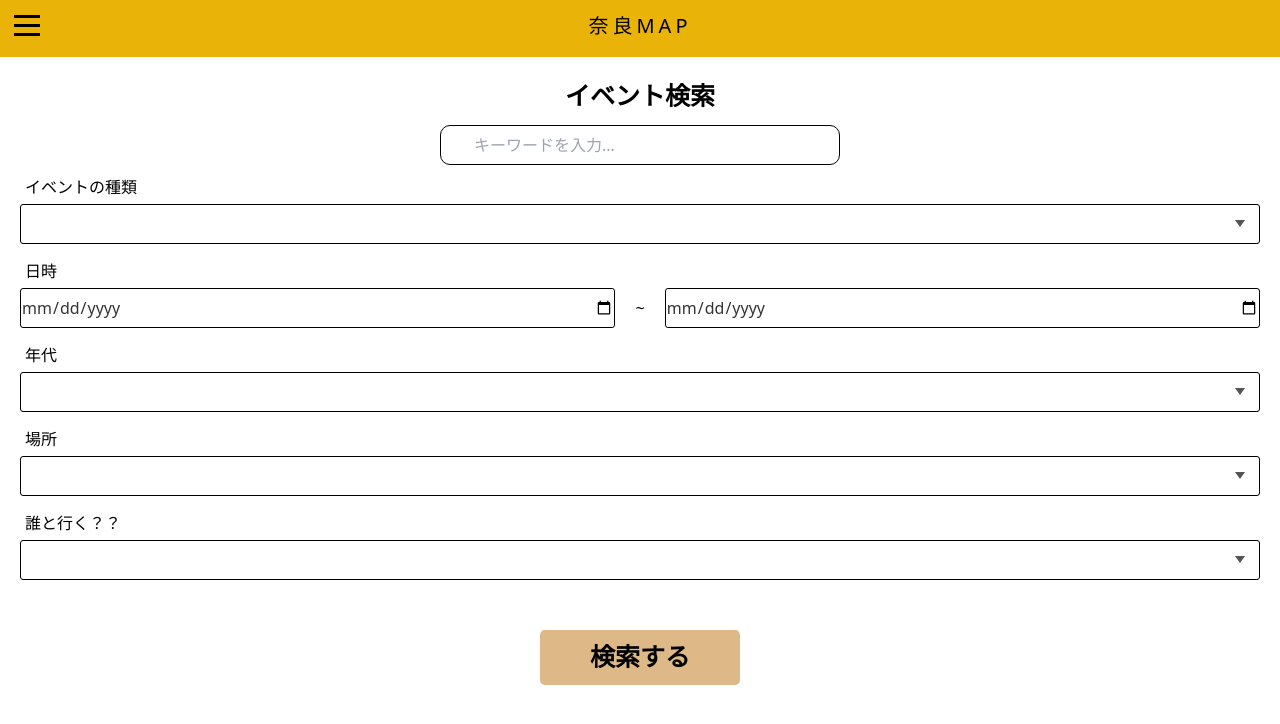
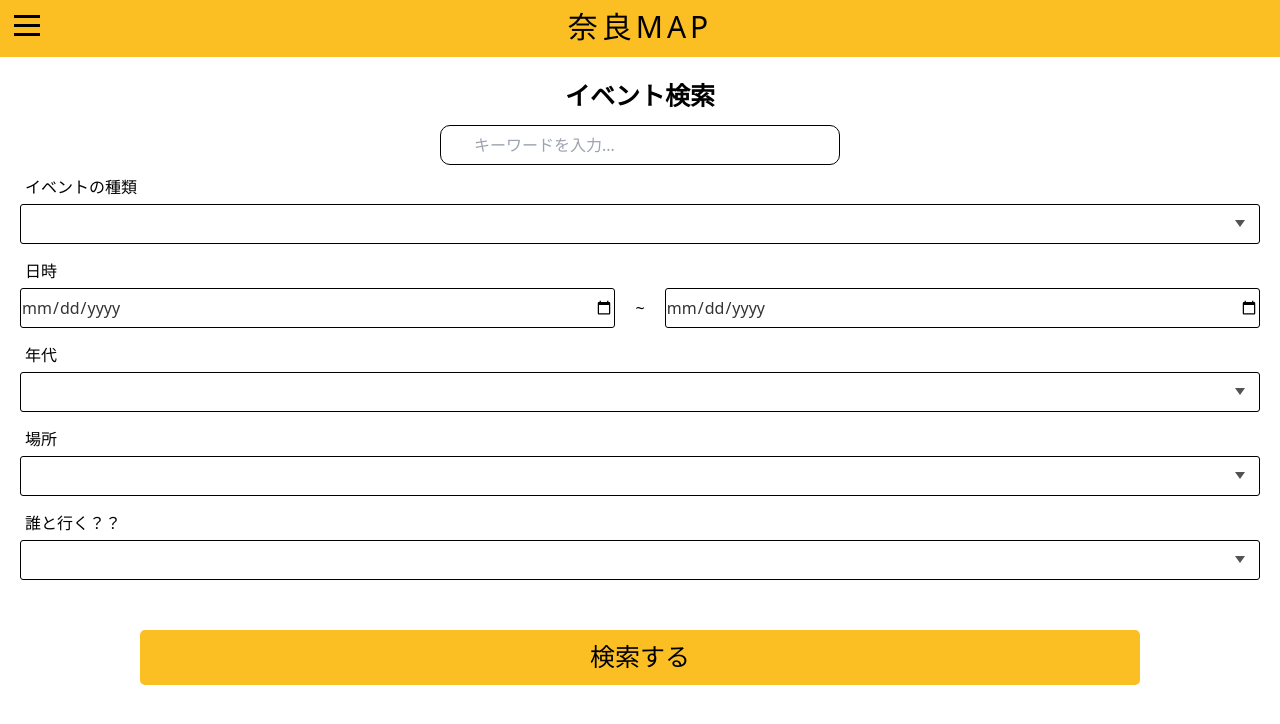
Before and after one commit to Konosuke16/-, a Nuxt app in the folder karabina/: page /search in a window 1280 px wide. Shown: the top 724 px of the page. Built offline with nearby package versions, Linux system fonts and the light colour scheme.

Commit message:
Merge remote-tracking branch 'origin/main' into mayu

```diff
--- a/karabina/src/components/Header.vue
+++ b/karabina/src/components/Header.vue
@@ -1,5 +1,5 @@
 <template>
-  <header class="header bg-yellow-500">
+  <header class="header">
     <div class="navtext-container">
       <div class="navtext">奈良MAP</div>
     </div>
@@ -7,7 +7,7 @@
     <label for="menu-btn" class="menu-icon"
       ><span class="navicon"></span
     ></label>
-    <ul class="menu bg-yellow-500">
+    <ul class="menu">
       <li class="top"><a href="/">TOP</a></li>
       <li><a href="/search">イベント検索</a></li>
       <li><a href="/my_page">マイページ</a></li>
@@ -28,6 +28,10 @@ export default {
 </script>
 
 <style scoped>
+.header{
+  background-color: #fbbf24;
+}
+
 /* Nav items */
 .menu {
   list-style: none;
@@ -42,6 +46,7 @@ export default {
   transform: scale(1, 0);
   transform-origin: top;
   z-index: 1000; /* 最前面に表示 */
+  background-color: #fbbf24;
 }
 
 /* Hamburger menu button */
@@ -156,6 +161,6 @@ export default {
   text-transform: uppercase;
   color: #000;
   letter-spacing: 4px;
-  font-size: 20px;
+  font-size: 30px;
 }
 </style>
--- a/karabina/src/pages/allEvents.vue
+++ b/karabina/src/pages/allEvents.vue
@@ -54,7 +54,7 @@ const goToDetail = (id) => {
   text-align: center;
   padding: 0.5rem;
   font-size: 1.5rem;
-  color: #fff;
+  color: black;
   border-radius: 8px;
 }
 
--- a/karabina/src/pages/index.vue
+++ b/karabina/src/pages/index.vue
@@ -64,10 +64,10 @@ export default {
 .button-style {
   background-color: #fbbf24; /* bg-yellow-500 の色 */
   color: black; /* 文字色を白に設定 */
-  padding: 30px 90px; /* ボタンの内側の余白 */
+  padding: 20px 90px; /* ボタンの内側の余白 */
   border: none; /* ボーダーを削除 */
   border-radius: 15px; /* ボタンの角を丸くする */
-  font-size: 1.5rem; /* 文字のサイズ */
+  font-size: 30px; /* 文字のサイズ */
   cursor: pointer; /* カーソルをポインターにする */
   text-align: center; /* テキストを中央に配置 */
   margin-top: 10px;
--- a/karabina/src/pages/search.vue
+++ b/karabina/src/pages/search.vue
@@ -285,15 +285,14 @@ export default {
 }
 
 .search-button {
-  width: 200px;
+  width: 1000px;
   height: 55px;
   border-radius: 5px;
-  background-color: burlywood;
-  max-width: 60%;
+  background-color: #fbbf24;
+  max-width: 90%;
   display: block;
   margin: auto;
   margin-top: 50px;
   font-size: 25px;
-  font-weight: bold;
 }
 </style>
```
